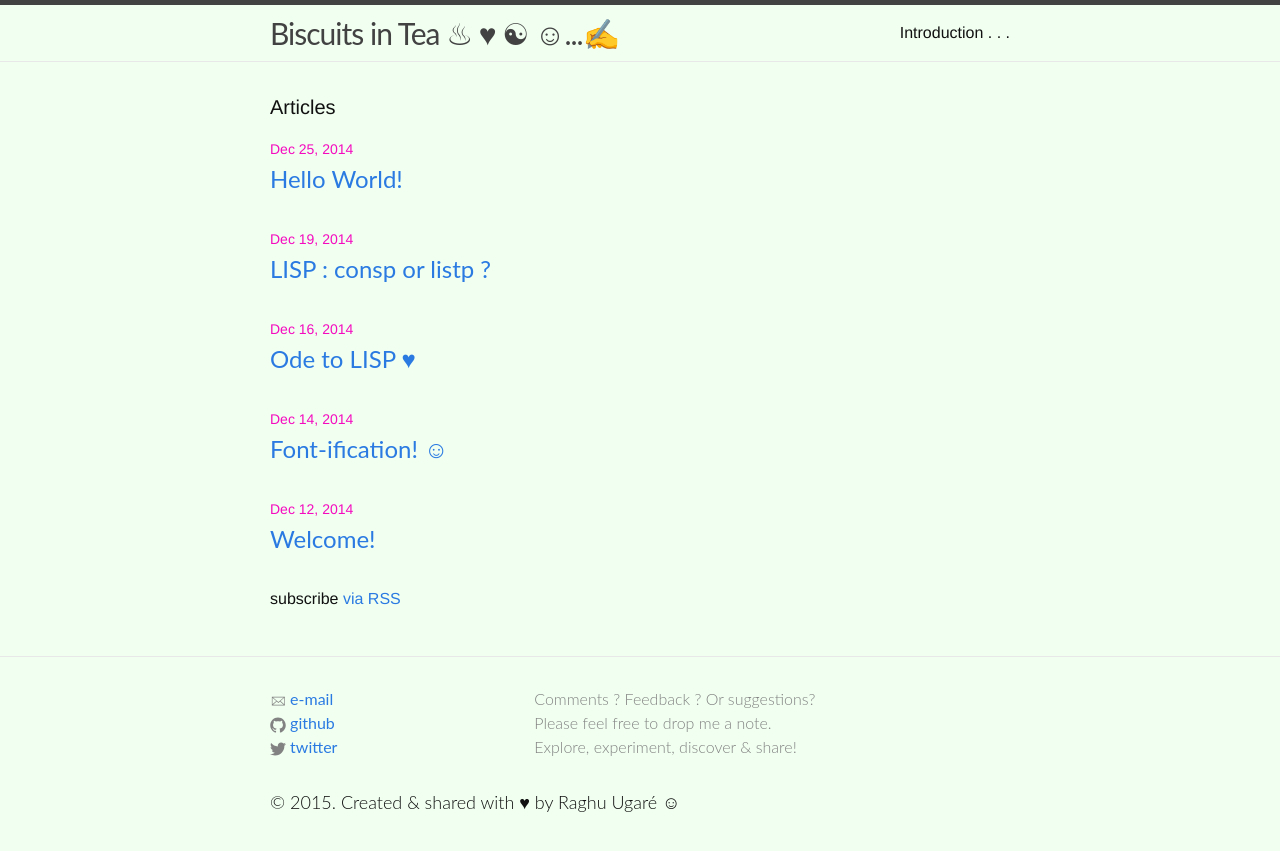
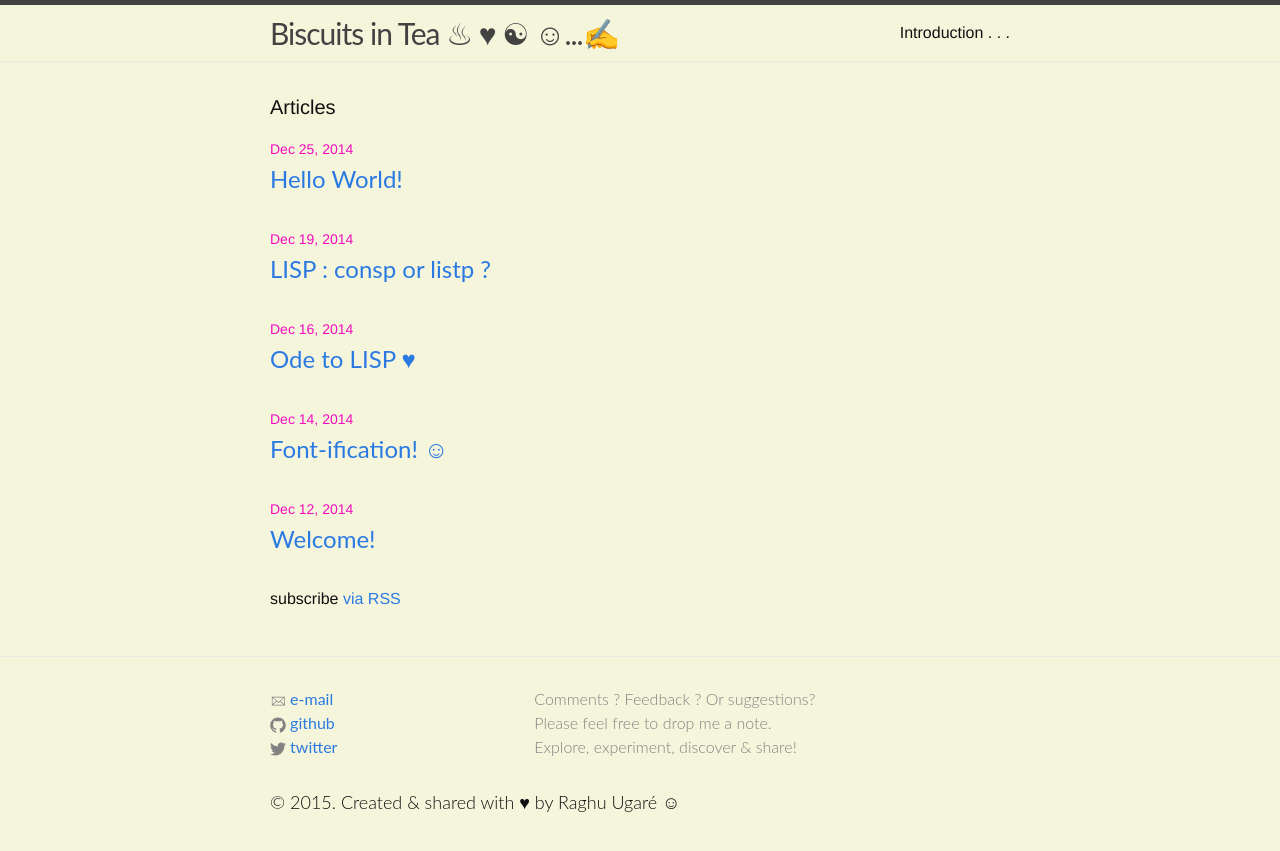
Before and after one commit to raghuugare/raghuugare.bkup, a Jekyll site: the page built from index.html, in a window 1280 px wide. Shown: the top 851 px of the page. Built offline with Jekyll 4.4.1, drawn with Linux system fonts in a browser that asks for light colours.

Commit message:
Tweaking the overly greenish bg color...

```diff
--- a/css/main.scss
+++ b/css/main.scss
@@ -43,7 +43,7 @@ $base-line-height: 1.5;
 $spacing-unit:     30px;
 
 $text-color:       #111;
-$background-color: #f0fff0; // #fdfdfd; // #faf5b8; // #fcead0; // #effcd0; // #e9fcba;
+$background-color: #f5f5dc; // #fefff8; // #f0fff0;(greenish) // #fdfdfd; // #faf5b8; // #fcead0; // #effcd0; // #e9fcba;
 $brand-color:      #2a7ae2; // #6bd538;
 
 $grey-color:       #828282;
```
